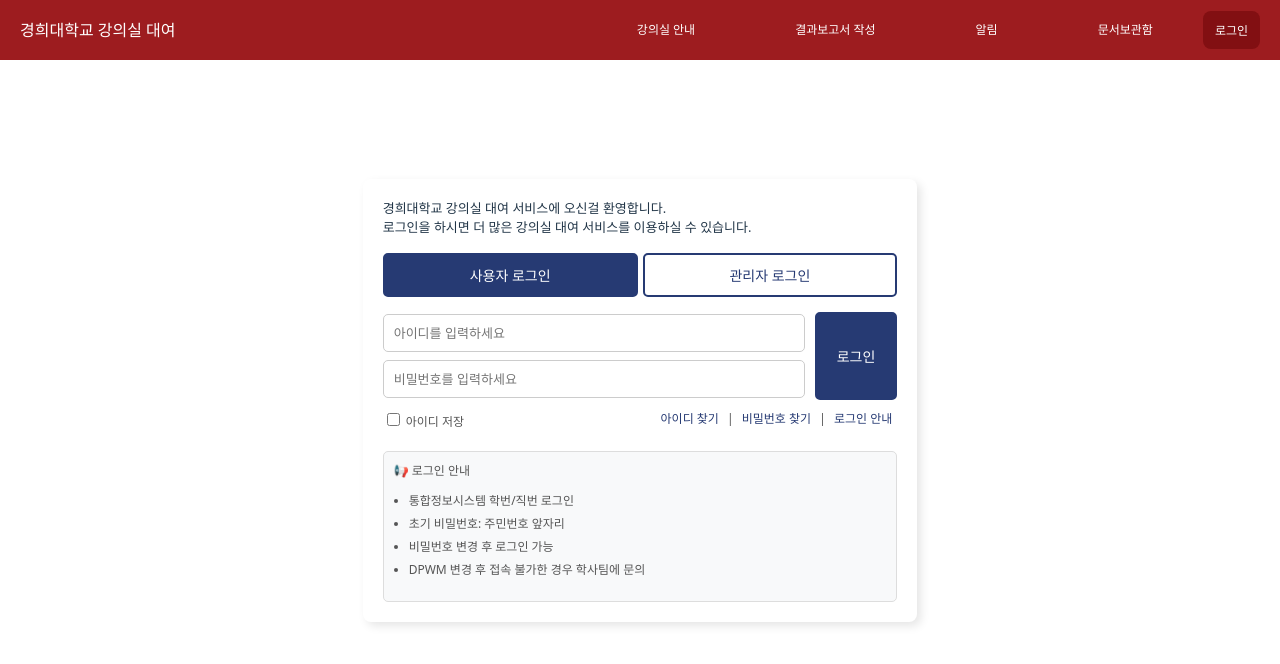
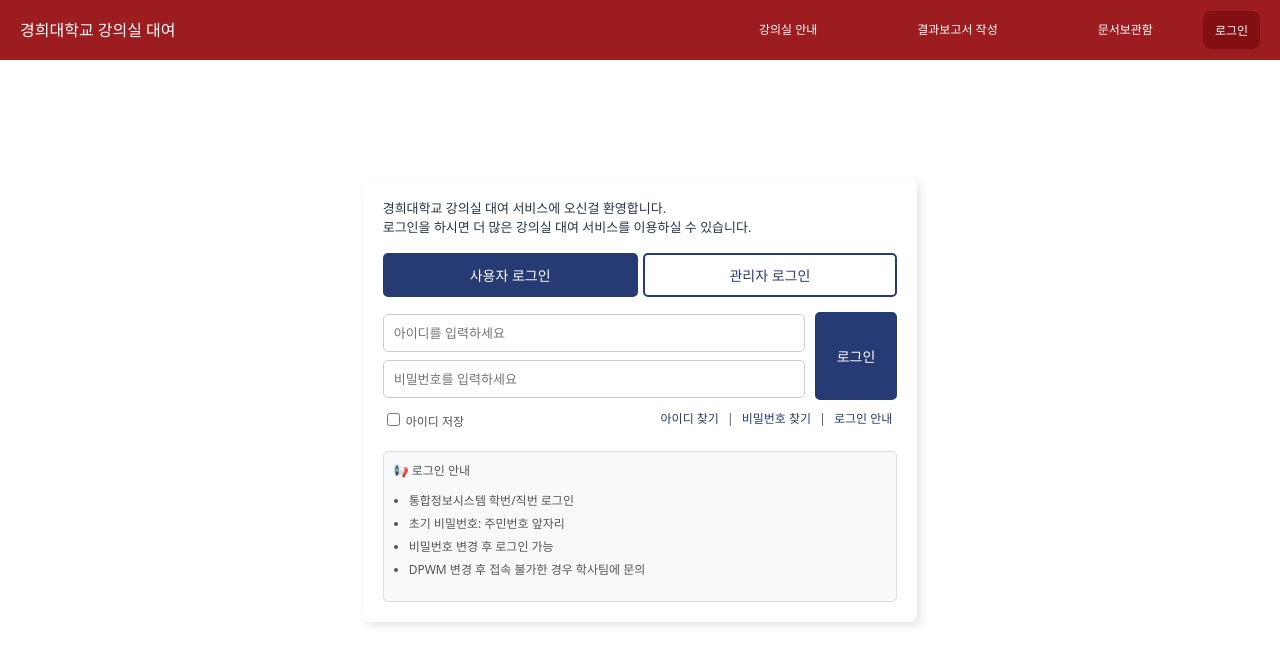
Before and after one commit to semothon/2025_TEAM_6_FE, a React (Vite) app: page / in a window 1280 px wide. Shown: the top 664 px of the page. Built offline with nearby package versions, Linux system fonts and the light colour scheme.

Commit message:
Chore: remove notice

```diff
--- a/src/components/Header/LoginHeader.jsx
+++ b/src/components/Header/LoginHeader.jsx
@@ -10,7 +10,6 @@
         <div style={{ display: "flex" }}>
           <Milestone>강의실 안내</Milestone>
           <Milestone>결과보고서 작성</Milestone>
-          <Milestone>알림</Milestone>
           <Milestone>문서보관함</Milestone>
           <Logout>로그인</Logout>
         </div>
--- a/src/components/Header/ManagerHeader.jsx
+++ b/src/components/Header/ManagerHeader.jsx
@@ -9,7 +9,6 @@
         <div style={{ marginLeft: "20px" }}>경희대학교 강의실 대여</div>
         <div style={{ display: "flex" }}>
           <Milestone>강의실 안내</Milestone>
-          <Milestone>알림</Milestone>
           <Milestone>문서보관함</Milestone>
           <Milestone>OOO님</Milestone>
           <Logout>로그아웃</Logout>
--- a/src/components/Header/UserHeader.jsx
+++ b/src/components/Header/UserHeader.jsx
@@ -10,7 +10,6 @@
         <div style={{ display: "flex" }}>
           <Milestone>강의실 안내</Milestone>
           <Milestone>결과보고서 작성</Milestone>
-          <Milestone>알림</Milestone>
           <Milestone>문서보관함</Milestone>
           <Milestone>OOO님</Milestone>
           <Logout>로그아웃</Logout>
```
